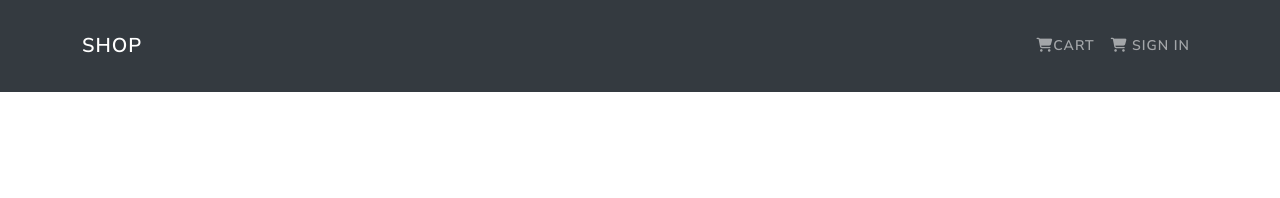
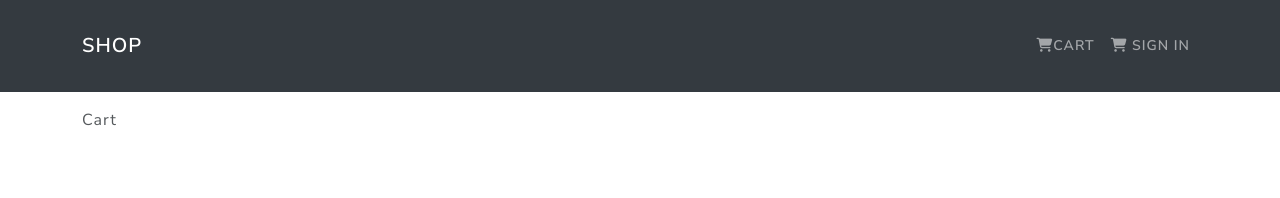
Before and after one commit to HennadiiZ/shop-mern, a React (Create React App) app in the folder frontend/: page /cart/1 in a window 1280 px wide. Shown: the top 198 px of the page. Built offline with nearby package versions, Linux system fonts and the light colour scheme.

Commit message:
Create CartScreen screen|page

```diff
--- a/frontend/src/App.js
+++ b/frontend/src/App.js
@@ -5,6 +5,7 @@
 import Footer from './components/Footer/Footer';
 import HomeScreen from './screens/HomeScreen/HomeScreen';
 import ProductScreen from './screens/ProductScreen/ProductScreen';
+import CartScreen from './screens/CartScreen/CartScreen';
 
 const App = () => {
   return (
@@ -15,6 +16,7 @@
           <Routes>
             <Route path='/' element={<HomeScreen />} exact />
             <Route path='/product/:id' element={<ProductScreen />} />
+            <Route path='/cart/:id?' element={<CartScreen />} />
           </Routes>
         </Container>
       </main>
--- /dev/null
+++ b/frontend/src/screens/CartScreen/CartScreen.js
@@ -0,0 +1,7 @@
+import React from 'react';
+
+const CartScreen = () => {
+  return <div>Cart</div>;
+};
+
+export default CartScreen;
```
